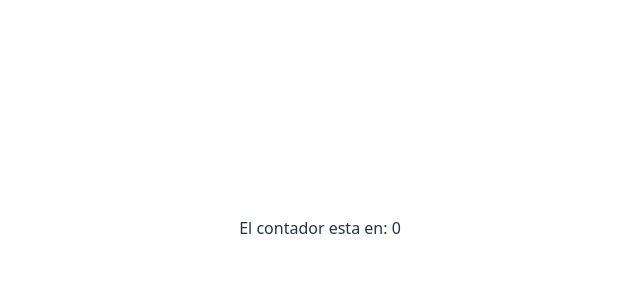
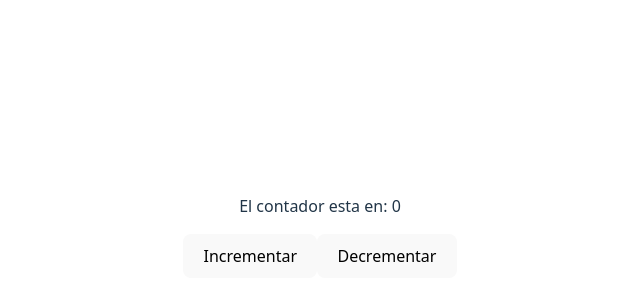
Before and after one commit to Raf-Hs/Curso-de-React.js, a React (Vite) app: page / in a window 1280 px wide. Shown: the part 172-472 px from the top of the page, without its empty margins (320-960 px from the left). Built offline with nearby package versions, Linux system fonts and the light colour scheme.

Commit message:
Se implementaron los cambios de la clase 4. Estado Local en React: Uso de useState para Contadores

```diff
--- a/src/components/Counter.jsx
+++ b/src/components/Counter.jsx
@@ -6,6 +6,8 @@ const Counter = () => {
     return (
         <div>
             <p> El contador esta en: {count}</p>
+            <button onClick={() => setCount (count+1)}>Incrementar</button>
+            <button onClick={() => setCount (count-1)}>Decrementar</button>
         </div>
     )
 }
```
